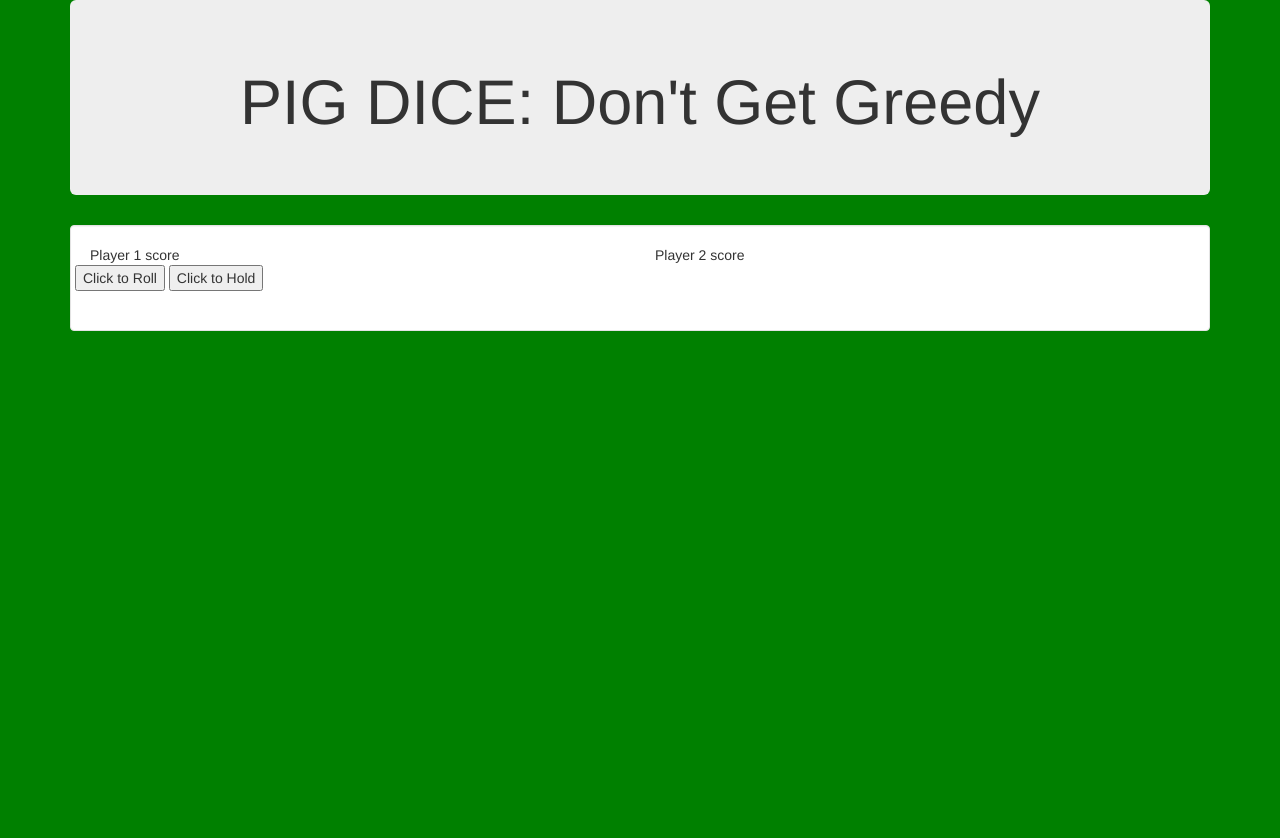
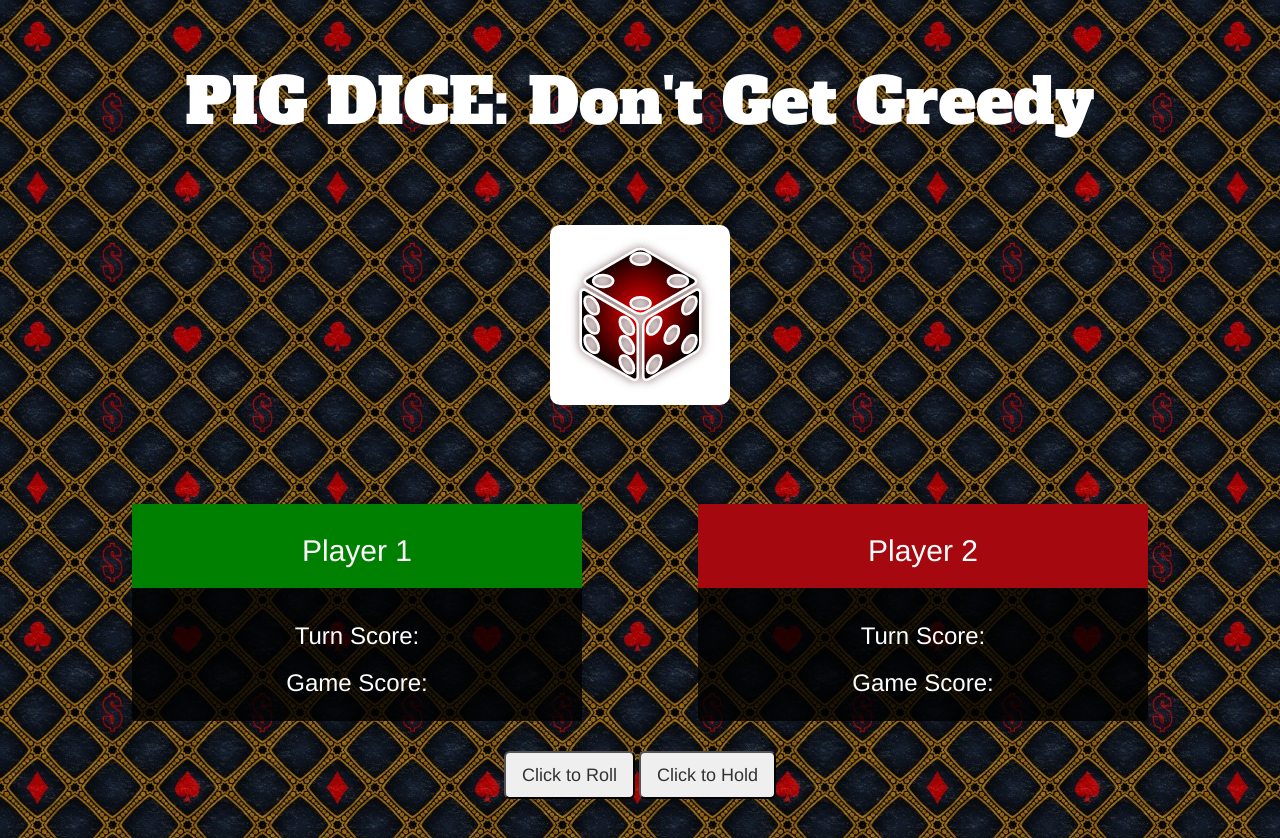
Before and after one commit to hamzilitary/Pig-Dice, a plain HTML site: page index.html in a window 1280 px wide. Before the commit the page ends 800 px from the top, so only its background shows below. Drawn offline with Linux system fonts and the light colour scheme.

Commit message:
add styling

```diff
--- a/css/styles.css
+++ b/css/styles.css
@@ -3,9 +3,54 @@ h1 {
   font-size: 40px;
 }
 body {
+  background: url("../img/bg.jpg");
+}
+
+.well {
+  background-color: rgba(0, 0, 0, 0);
+  border: 0;
+  margin: auto;
+  text-align: center;
+}
+
+.jumbotron {
+  background-color: rgba(0, 0, 0, 0);
+  color: #fff;
+  font-family: 'Alfa Slab One', cursive;
+}
+
+.btn-lg {
+  margin: 0 auto;
+  margin-top: 30px;
+}
+
+.dice {
+  margin: 0 auto;
+  display: block;
+  height: 180px;
+  width: 180px;
+  background-color: #fff;
+  border-radius: 10px;
+  padding: 10px;
+  margin-bottom: 80px;
+}
+
+.panel {
+  width: 450px;
+  margin: 0 auto;
+  background-color: rgba(0, 0, 0, 0.8);
+  color: #fff;
+  border: 0 solid #86682F;
+}
+
+.panel-heading {
+  background-color: #A5080F;
+}
+
+.activeUser {
   background-color: green;
 }
 
-.well {
-  background-color: #fff;
+.panel-body {
+  font-size: 16pt;
 }
--- a/index.html
+++ b/index.html
@@ -3,6 +3,7 @@
   <head>
     <meta charset="utf-8">
     <link href="css/bootstrap.css" rel="stylesheet" type="text/css">
+    <link href="https://fonts.googleapis.com/css?family=Alfa+Slab+One" rel="stylesheet">
     <link href="css/styles.css" rel="stylesheet" type="text/css">
     <script src="js/jquery-3.3.1.js"></script>
     <script src="js/scripts.js"></script>
@@ -15,25 +16,42 @@
         <h1>PIG DICE: Don't Get Greedy</h1>
       </div>
 
+      <div class="dice">
+        <img src="img/die0.png"></img>
+      </div>
+
       <div class="well">
         <div class="row">
           <div class="col-md-6">
-            Player 1 score
+            <div class="panel">
+              <div id="player1panel" class="panel-heading">
+                <h2>Player 1</h2>
+              </div>
+              <div class="panel-body">
+                <h3>Turn Score: </h3><span id="player1Tscore"></span>
+                <h3>Game Score: </h3><span id="player1Gscore"></span>
+              </div>
+            </div>
           </div>
           <div class="col-md-6">
-            Player 2 score
+            <div class="panel">
+              <div id="player2panel" class="panel-heading">
+                <h2>Player 2</h2>
+              </div>
+              <div class="panel-body">
+                <h3>Turn Score: </h3><span id="player2Tscore"></span>
+                <h3>Game Score: </h3><span id="player2Gscore"></span>
+              </div>
+            </div>
           </div>
 
-          <form id="rollBoard">
-            <div class="form-group">
-            <button id="roll">Click to Roll</button>
-            <button id="hold">Click to Hold</button>
-            </div>
-            <div class="results">
-            </div>
-          </form>
+          <button class="btn-lg" id="roll">Click to Roll</button>
+          <button class="btn-lg" id="hold">Click to Hold</button>
+
           <h3><ul id="rolledNumber">
           </ul></h3>
+
       </div>
+    </div>
   </body>
 </html>
--- a/js/scripts.js
+++ b/js/scripts.js
@@ -12,12 +12,12 @@ function Player() {
   this.isActive = isActive;
 }
 
-var pigGame = {
-  player1Score: 0,
-  player2Score: 0,
-  playerUp: 1,
-  turnScore: 0,
-};
+// var pigGame = {
+//   player1Score: 0,
+//   player2Score: 0,
+//   playerUp: 1,
+//   turnScore: 0,
+// };
 
 var randomDie = randomNumber();
 
@@ -66,7 +66,6 @@ var playerRoll = function(player) {
   } else {
     player.turnScore += roll;
   }
-  console.log(player);
   checkForEndOfGame();
   return roll;
 }
@@ -96,24 +95,40 @@ var checkForEndOfGame = function() {
   }
 }
 
+var stylePanels = function() {
+  if (player1.isActive === true) {
+    $("#player2panel").removeClass("activeUser");
+    $("#player1panel").addClass("activeUser");
+  } else {
+    $("#player1panel").removeClass("activeUser");
+    $("#player2panel").addClass("activeUser");
+  }
+}
+
 $(document).ready(function(){
   //var die1 = new Die();
   //die1.roll();
 
   initializeGame();
+  stylePanels();
 
-  console.log(player1, player2);
   $("button#roll").click(function(event) {
     // var generatedRandomNumber = randomNumber();
     //console.log(randomNumber());
-    $("#rolledNumber").append("<li><span class='roundScore'>" + randomDie + "</span></li>");
-    $(".results").html('<img src=img/die'+ randomDie +'.jpg>');
+
+    // $("#rolledNumber").append("<li><span class='roundScore'>" + randomDie + "</span></li>");
+    $(".dice").html('<img src=img/die'+ randomDie +'.png>');
     whichPlayerRoll();
+    stylePanels();
     // if (generatedRandomNumber == 1) {
     //   alert("Switch Players");
     // }
     //randomNumber()
     var roundScore = roundScore + randomNumber();
+    $("#player1Tscore").text(player1.turnScore);
+    $("#player1Gscore").text(player1.gameScore);
+    $("#player2Tscore").text(player2.turnScore);
+    $("#player2Gscore").text(player2.gameScore);
     event.preventDefault();
 
     //console.log(die1.face);
@@ -122,7 +137,7 @@ $(document).ready(function(){
   $("button#hold").click(function(event) {
     event.preventDefault();
     whichPlayerHold();
-    console.log(player1,player2);
+    stylePanels();
   })
 
 })
```
Also changed, not shown: img/bg.jpg (added), img/die0.png (added), img/die1.png (added), img/die2.png (added), img/die3.png (added), img/die4.png (added), img/die5.png (added), img/die6.png (added), img/icons_old/die1.jpg (renamed from img/die1.jpg), img/icons_old/die2.jpg (renamed from img/die2.jpg), img/icons_old/die3.jpg (renamed from img/die3.jpg), img/icons_old/die4.jpg (renamed from img/die4.jpg), img/icons_old/die5.jpg (renamed from img/die5.jpg), img/icons_old/die6.jpg (renamed from img/die6.jpg).
